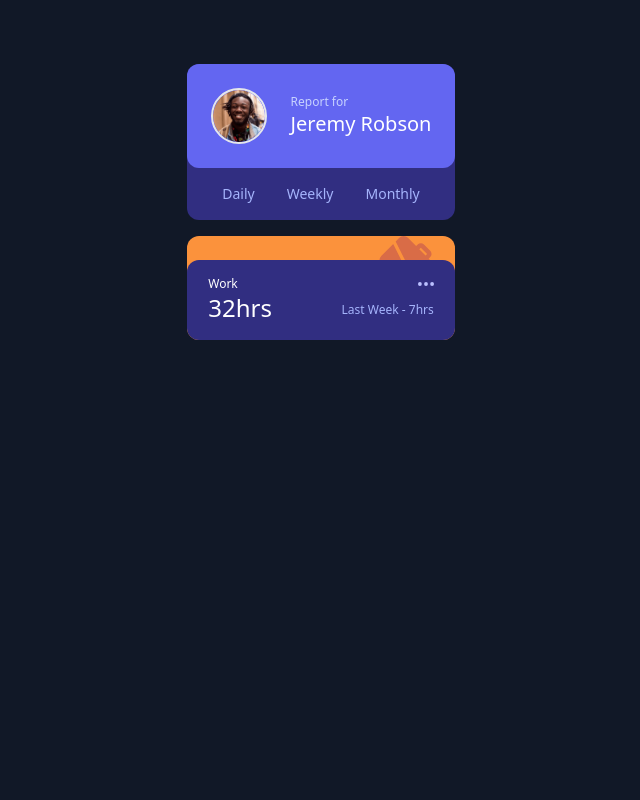
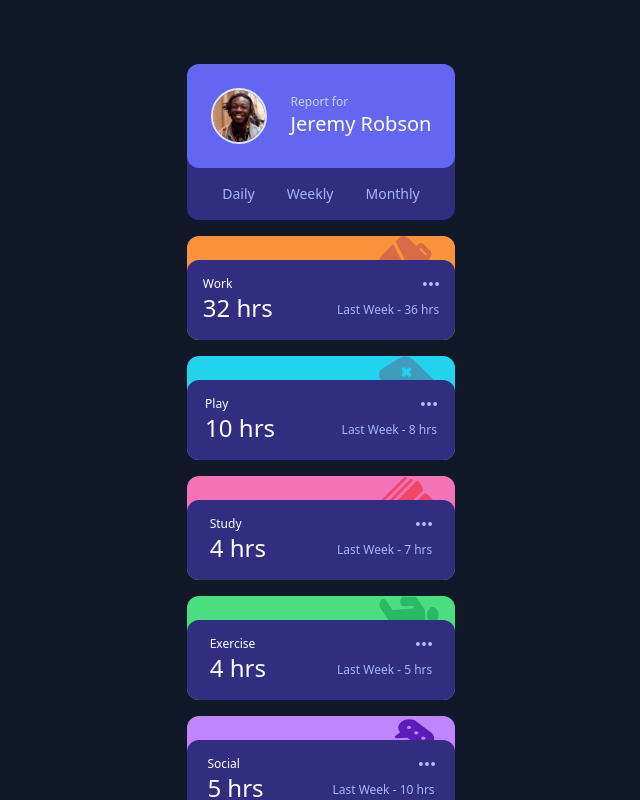
Before and after one commit to migsilva89/time-tracking-dashboard, a Vue app: page / in a window 1280 px wide. Shown: the top 800 px of the page, without its empty margins (319-959 px from the left). Built offline with nearby package versions, Linux system fonts and the light colour scheme.

Commit message:
functionality done!

```diff
--- a/src/components/Card.vue
+++ b/src/components/Card.vue
@@ -1,34 +1,38 @@
 <template>
     <div class="pt-4">
-        <div class="rounded-xl bg-orange-400">
+        <div class="rounded-xl" :class="[backgroundColor]">
 
             <div class="pr-4">
-                <div class="bg-[length:60px_60px] bg-no-repeat bg-right-top bg-[url('/src/assets/images/icon-work.svg')] pt-6"></div>
+                <div class="bg-[length:60px_60px] bg-no-repeat bg-right-top pt-6" :class="[backgroundImage]"></div>
             </div>
 
             <div class="rounded-xl bg-indigo-900 py-4">
                 <div class="flex justify-evenly items-center gap-12">
                     <div class="text-white">
                         <p class="text-xs">{{ title }}</p>
-                        <p class="text-2xl">{{ hours }}</p>
+                        <p class="text-2xl">{{ hours }} hrs</p>
                     </div>
                     <div class="text-indigo-300">
                         <div class="flex justify-end pb-4">
                             <img class="w-4" src="@/assets/images/icon-ellipsis.svg" alt="">
                         </div>
-                        <p class="text-xs">Last Week - 7hrs</p>
+                        <p class="text-xs">Last Week - {{ hoursLastWeek }} hrs</p>
                     </div>
                 </div>
             </div>
 
         </div>
     </div>
-
 </template>
 
 <script setup>
 
 defineProps({
+
+    backgroundImage: {
+        type: String,
+        required: false
+    },
 
     backgroundColor: {
         type: String,
--- a/src/components/Content.vue
+++ b/src/components/Content.vue
@@ -1,5 +1,5 @@
 <template>
-    <div class="flex justify-center bg-gray-900 h-screen">
+    <div class="flex justify-center bg-gray-900 h-full pb-80">
         <main class="pt-16">
 
             <div class="rounded-xl bg-indigo-900">
@@ -14,15 +14,61 @@
             </div>
 
             <div class="py-4 flex justify-center gap-8 text-sm text-indigo-300 ">
-                <button class=" hover:text-white">Daily</button>
-                <button class=" hover:text-white">Weekly</button>
-                <button class=" hover:text-white">Monthly</button>
+                <button @click="toggleDaily" class=" hover:text-white">Daily</button>
+                <button @click="toggleWeekly" class=" hover:text-white">Weekly</button>
+                <button @click="toggleMonthly" class=" hover:text-white">Monthly</button>
             </div>
             </div>
 
-        <Card title="Work" hours="32hrs"/>
+        <div v-if="active !== null">
+            <Card
+                backgroundImage="bg-[url('/src/assets/images/icon-work.svg')]"
+                backgroundColor="bg-orange-400"
+                :title="active[0].title"
+                :hours="active[0].timeframes.current"
+                :hoursLastWeek="active[0].timeframes.previous"
+            />
 
+            <Card
+                backgroundImage="bg-[url('/src/assets/images/icon-play.svg')]"
+                backgroundColor="bg-cyan-400"
+                :title="active[1].title"
+                :hours="active[1].timeframes.current"
+                :hoursLastWeek="active[1].timeframes.previous"
+            />
 
+            <Card
+                backgroundImage="bg-[url('/src/assets/images/icon-study.svg')]"
+                backgroundColor="bg-pink-400"
+                :title="active[2].title"
+                :hours="active[2].timeframes.current"
+                :hoursLastWeek="active[2].timeframes.previous"
+            />
+
+            <Card
+                backgroundImage="bg-[url('/src/assets/images/icon-exercise.svg')]"
+                backgroundColor="bg-green-400"
+                :title="active[3].title"
+                :hours="active[3].timeframes.current"
+                :hoursLastWeek="active[3].timeframes.previous"
+            />
+
+            <Card
+                backgroundImage="bg-[url('/src/assets/images/icon-social.svg')]"
+                backgroundColor="bg-purple-400"
+                :title="active[4].title"
+                :hours="active[4].timeframes.current"
+                :hoursLastWeek="active[4].timeframes.previous"
+            />
+
+            <Card
+                backgroundImage="bg-[url('/src/assets/images/icon-self-care.svg')]"
+                backgroundColor="bg-yellow-400"
+                :title="active[5].title"
+                :hours="active[5].timeframes.current"
+                :hoursLastWeek="active[5].timeframes.previous"
+            />
+        </div>
 
         </main>
     </div>
@@ -30,6 +76,7 @@
 </template>
 
 <script setup>
+import {ref, onMounted} from 'vue'
 import data from '@/data/data.json'
 import forEach from 'lodash/forEach'
 import Card from './Card.vue'
@@ -54,13 +101,16 @@ forEach(data, (item) => {
         title: item.title,
         timeframes: item.timeframes.monthly,
     })
-
 })
 
-// console.log(data)
-console.log(weekly, daily, monthly)
+const active = ref(weekly)
 
+const toggleDaily = () => active.value = daily
 
+const toggleWeekly = () => active.value = weekly
 
+const toggleMonthly = () => active.value = monthly
+
+const toggleYearly = () => active.value = null
 
 </script>
```
